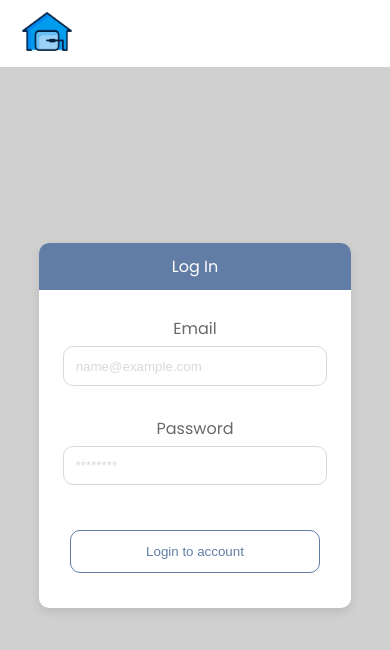
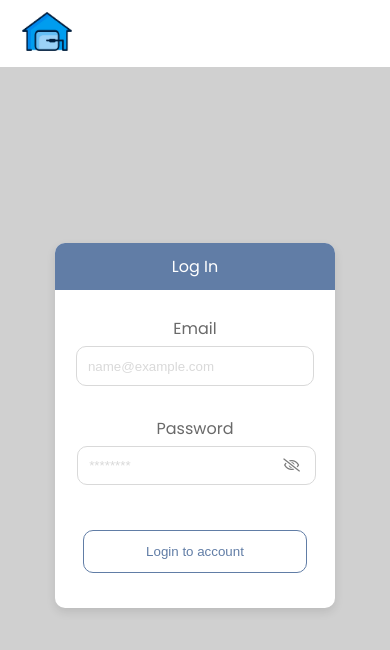
Before and after one commit to ilyushik/DailyLog, a React (Create React App) app in the folder Front-end/my-app/: page /login in a window 390 px wide. Shown: the top 650 px of the page. Built offline with nearby package versions, Linux system fonts and the light colour scheme; no server answers.

Commit message:
finished reflexive design and added button to show/hide password on login form

```diff
--- a/Front-end/my-app/package.json
+++ b/Front-end/my-app/package.json
@@ -3,6 +3,7 @@
   "version": "0.1.0",
   "private": true,
   "dependencies": {
+    "@fortawesome/fontawesome-free": "^6.7.1",
     "@reduxjs/toolkit": "^2.2.8",
     "@testing-library/jest-dom": "^5.17.0",
     "@testing-library/react": "^13.4.0",
--- a/Front-end/my-app/public/index.html
+++ b/Front-end/my-app/public/index.html
@@ -5,6 +5,8 @@
     <link rel="icon" href="%PUBLIC_URL%/favicon.ico" />
     <meta name="viewport" content="width=device-width, initial-scale=1" />
     <meta name="theme-color" content="#000000" />
+    <link rel="stylesheet" href="https://cdnjs.cloudflare.com/ajax/libs/font-awesome/5.15.4/css/all.min.css"/>
+
     <meta
       name="description"
       content="Web site created using create-react-app"
--- a/Front-end/my-app/src/Components/PopupSuccess.css
+++ b/Front-end/my-app/src/Components/PopupSuccess.css
@@ -72,29 +72,79 @@
 }
 
 .success-image {
-    width: 55px;
+    width: 85px;
 }
 
 .text-block {
     display: grid;
 }
 
-.title {
+.title-succ {
     font-size: 20px;
     font-weight: 500;
     height: 1px;
 }
 
-.title.light {
+.title-succ.light {
     color: #1e1e1e;
 }
 
-.title.dark {
+.title-succ.dark {
     color: #eeeeee;
 }
 
-.message {
-    font-size: 13px;
+.message-succ {
+    font-size: 15px;
     color: dimgrey;
     height: 1px;
 }
+
+@media screen and (max-width: 1200px) {
+    .modal-justify {
+        width: 400px;
+    }
+}
+
+@media screen and (max-width: 500px) {
+    .modal-justify {
+        width: 300px;
+    }
+
+    .title-succ {
+        font-size: 17px;
+    }
+
+    .message-succ {
+        font-size: 13px;
+    }
+
+    .success-image {
+        width: 60px;
+    }
+
+    .success-block {
+        margin-top: 30px;
+    }
+}
+
+@media screen and (max-width: 400px) {
+    .modal-justify {
+        width: 250px;
+    }
+
+    .title-succ {
+        font-size: 14px;
+    }
+
+    .message-succ {
+        font-size: 11px;
+    }
+
+    .success-image {
+        width: 50px;
+    }
+
+    .success-block {
+        margin-top: 25px;
+    }
+}
--- a/Front-end/my-app/src/Components/PopupSuccess.js
+++ b/Front-end/my-app/src/Components/PopupSuccess.js
@@ -20,8 +20,8 @@ export function PopupSuccess(props) {
                             <img className="success-image" src={success_icon} alt="success icon" />
 
                             <div className="text-block">
-                                <p className={`title ${mode === "light" ? "light" : "dark"}`}>{props.title}</p>
-                                <p className={`message ${mode === "light" ? "light" : "dark"}`}>{props.message}</p>
+                                <p className={`title-succ ${mode === "light" ? "light" : "dark"}`}>{props.title}</p>
+                                <p className={`message-succ ${mode === "light" ? "light" : "dark"}`}>{props.message}</p>
                             </div>
                         </div>
                     </div>
--- a/Front-end/my-app/src/Pages/Login.js
+++ b/Front-end/my-app/src/Pages/Login.js
@@ -11,6 +11,15 @@ export function Login() {
     const [formIsValid, setFormIsValid] = useState(true);
     const mode = useSelector(state => state.theme.theme);
     const navigate = useNavigate();
+    const [showPassword, setShowPassword] = useState(false);
+
+    const showPasswordHandler = () => {
+        setShowPassword(true);
+    }
+
+    const hidePasswprdHandler = () => {
+        setShowPassword(false);
+    }
 
     const emailHandler = (event) => {
         event.preventDefault()
@@ -69,8 +78,13 @@ export function Login() {
                     <div className="center-block">
                         <div className="password-block">
                             <label className="label" htmlFor="password">Password</label>
-                            <input className={`input ${mode === "light" ? "light" : "dark"}`} id="password" type="password" placeholder="********"
-                                   onChange={passwordHandler} value={password}/>
+                            <div className={`input-img`}>
+                                <input className={`input ${mode === "light" ? "light" : "dark"}`} id="password"
+                                       type={showPassword ? "text" : "password"} placeholder={showPassword ? "password" : "********"}
+                                       onChange={passwordHandler} value={password}/>
+                                {showPassword && <button onClick={hidePasswprdHandler} className={`far fa-eye eye-icon ${mode === "light" ? "light" : "dark"}`}></button>}
+                                {!showPassword && <button onClick={showPasswordHandler} className={`far fa-eye-slash eye-icon ${mode === "light" ? "light" : "dark"}`}></button>}
+                            </div>
                             {errors.password && (<h3 className={`error-message`}>{errors.password}</h3>)}
                         </div>
                     </div>
--- a/Front-end/my-app/src/Pages/styles/Login.css
+++ b/Front-end/my-app/src/Pages/styles/Login.css
@@ -1,7 +1,6 @@
 .main-block {
     height: 85%;
     align-items: center;
-    /*margin-top: 15vh;*/
     display: flex;
     justify-content: center;
 }
@@ -62,6 +61,7 @@ form {
 }
 
 .input {
+    position: relative;
     border: 1px solid #d9d9d9;
     padding: 0.7rem;
     border-radius: 10px;
@@ -104,6 +104,37 @@ form {
     height: 10px;
 }
 
+.input-img {
+    position: relative;
+    display: flex;
+    width: 100%;
+    align-items: center;
+}
+
+.input-img input {
+    margin-left: 15px;
+}
+
+.eye-icon {
+    position: absolute;
+    right: 20px;
+    border: none;
+    background: transparent;
+}
+
+.eye-icon {
+    color: #7a7a7a;
+}
+
+.eye-icon.dark:hover {
+    color: #b0b0b0;
+}
+
+.eye-icon.light:hover {
+    color: #484848;
+}
+
+
 @media screen and (min-width: 1050px) {
     .center-block {
         margin: 15px 0;
@@ -117,7 +148,7 @@ form {
     }
 
     .form-container {
-        width: 40vw;
+        width: 400px;
     }
 
     .error-message {
@@ -133,46 +164,81 @@ form {
         position: relative;
         margin-top: 20px;
     }
+
 }
 
 @media (max-width: 900px) {
     .form-container {
-        width: 43vw;
+        width: 430px;
+    }
+
+    .input-img input {
+        margin-left: 18px;
     }
 }
 
 @media (max-width: 700px) {
     .form-container {
-        width: 45vw;
+        width: 450px;
+    }
+
+    .input-img input {
+        margin-left: 18px;
     }
 }
 
 @media (max-width: 600px) {
     .form-container {
-        width: 55vw;
+        width: 450px;
+    }
+
+    .input-img input {
+        margin-left: 17px;
+    }
+}
+@media (max-width: 550px) {
+    .form-container {
+        width: 400px;
     }
 }
 
-@media (max-width: 550px) {
-    .form-container {
-        width: 60vw;
-    }
-}
 @media (max-width: 500px) {
     .form-container {
-        width: 70vw;
+        width: 370px;
+    }
+
+    .input-img input {
+        margin-left: 12px;
     }
 }
 
 @media (max-width: 450px) {
+    .input-img input {
+        margin-left: 8px;
+    }
+
+    .eye-icon {
+        right: 15px;
+    }
+
     .form-container {
-        width: 80vw;
+        width: 300px;
     }
 }
 
 
+@media (max-width: 400px) {
+    .form-container {
+        width: 280px;
+    }
+}
+
 @media (max-width: 350px) {
     .form-container {
-        width: 85vw;
+        width: 250px;
+    }
+
+    .eye-icon {
+        right: 10px;
     }
 }
```
Also changed, not shown: 1 other file (tests, documents, lock files or other folders).
